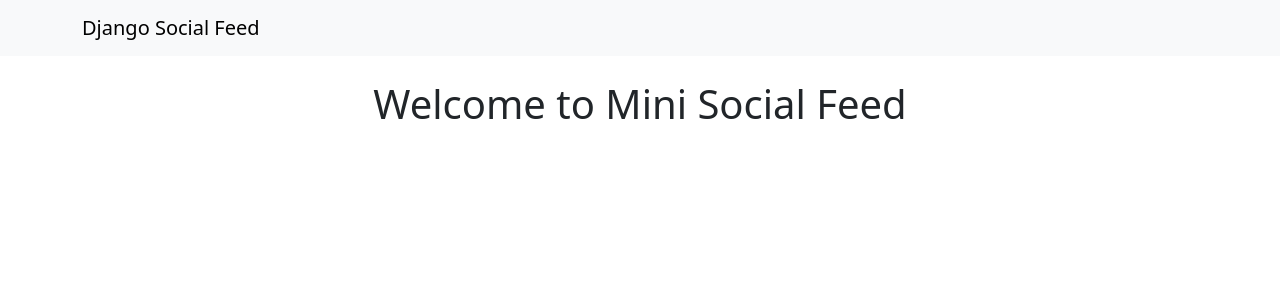
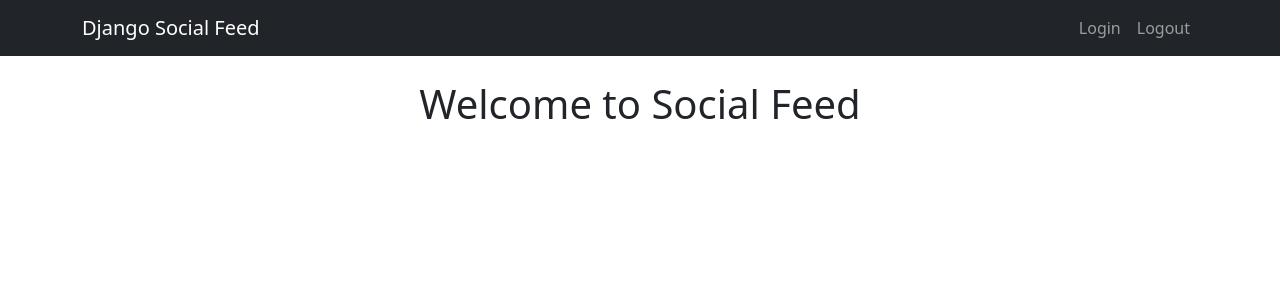
Before and after one commit to AbdulKareem-M/social-feed-project, a Django app: page / in a window 1280 px wide. Shown: the top 300 px of the page. Run offline with Django 5.2, Linux system fonts and the light colour scheme.

Commit message:
styled navbar using bootstrap and fixed logout issue

```diff
--- a/core/templates/base.html
+++ b/core/templates/base.html
@@ -1,30 +1,48 @@
 <!DOCTYPE html>
 <html lang="en">
-<head>
-  <meta charset="UTF-8">
-  <meta name="viewport" content="width=device-width, initial-scale=1.0">
-  <title>Home</title>
-</head>
-<body>
-  <!DOCTYPE html>
-<html lang="en">
+
 <head>
     <meta charset="UTF-8">
-    <meta name="viewport" content="width=device-width, initial-scale=1.0">
-    <title>{% block title %}Django Social Feed{% endblock %}</title>
-    <link rel="stylesheet" href="https://cdn.jsdelivr.net/npm/bootstrap@5.3.0/dist/css/bootstrap.min.css">
+    <meta name="viewport" content="width=device-width, initial-scale=1">
+    <title>{% block title %} Social Feed{% endblock %}</title>
+    <link href="https://cdn.jsdelivr.net/npm/bootstrap@5.3.0/dist/css/bootstrap.min.css" rel="stylesheet">
 </head>
+
 <body>
-    <nav class="navbar navbar-expand-lg navbar-light bg-light">
+
+    <nav class="navbar navbar-expand-lg navbar-dark bg-dark">
         <div class="container">
             <a class="navbar-brand" href="{% url 'home' %}">Django Social Feed</a>
+            <button class="navbar-toggler" type="button" data-bs-toggle="collapse" data-bs-target="#navbarNav">
+                <span class="navbar-toggler-icon"></span>
+            </button>
+            <div class="collapse navbar-collapse" id="navbarNav">
+                <ul class="navbar-nav ms-auto">
+                    {% if user.is_authenticated %}
+                    <li class="nav-item">
+                        <a class="nav-link" href="{% url 'profile' %}">Profile</a>
+                    </li>
+                    <li class="nav-item">
+                        <a class="nav-link" href="{% url 'logout' %}">Logout</a>
+                    </li>
+                    {% else %}
+                    <li class="nav-item">
+                        <a class="nav-link" href="{% url 'login' %}">Login</a>
+                    </li>
+                    <li class="nav-item">
+                        <a class="nav-link" href="{% url 'logout' %}">Logout</a>
+                    </li>
+                    {% endif %}
+                </ul>
+            </div>
         </div>
     </nav>
+
     <div class="container mt-4">
         {% block content %}{% endblock %}
     </div>
+
+    <script src="https://cdn.jsdelivr.net/npm/bootstrap@5.3.0/dist/js/bootstrap.bundle.min.js"></script>
 </body>
+
 </html>
-
-</body>
-</html>
--- a/core/templates/home.html
+++ b/core/templates/home.html
@@ -11,7 +11,7 @@
   {% extends 'base.html' %}
 
   {% block content %}
-  <h1 class="text-center">Welcome to Mini Social Feed</h1>
+  <h1 class="text-center">Welcome to Social Feed</h1>
   {% endblock %}
 
 </body>
--- a/social_feed/urls.py
+++ b/social_feed/urls.py
@@ -16,9 +16,13 @@ Including another URLconf
 """
 from django.contrib import admin
 from django.urls import path, include
+from django.conf import settings
+from django.conf.urls.static import static
 
 urlpatterns = [
     path('admin/', admin.site.urls),
     path('', include('core.urls')),  # Home page
     path('users/',include('users.urls')),
 ]
+
+urlpatterns += static(settings.MEDIA_URL, document_root=settings.MEDIA_ROOT)
--- a/users/urls.py
+++ b/users/urls.py
@@ -1,16 +1,15 @@
 from django.urls import path
-from .views import UserRegisterView, UserProfileView, UserProfileUpdateView
-from django.contrib.auth.views import LoginView, LogoutView
+from .views import UserRegisterView, UserProfileView, UserProfileUpdateView,custom_logout
+from django.contrib.auth.views import LoginView
 from django.conf import settings
 from django.conf.urls.static import static
 
 urlpatterns = [
     path('register/', UserRegisterView.as_view(), name='register'),
     path('login/', LoginView.as_view(template_name='login.html'), name='login'),
-    path('logout/', LogoutView.as_view(), name='logout'),
+    path('logout/', custom_logout, name='logout'),
     path('profile/', UserProfileView.as_view(), name='profile'),
     path('profile/edit/', UserProfileUpdateView.as_view(), name='profile_edit'),
 ]
 
-
 urlpatterns += static(settings.MEDIA_URL, document_root=settings.MEDIA_ROOT)
```
Also changed, not shown: users/views.py (+7 -0 lines).
